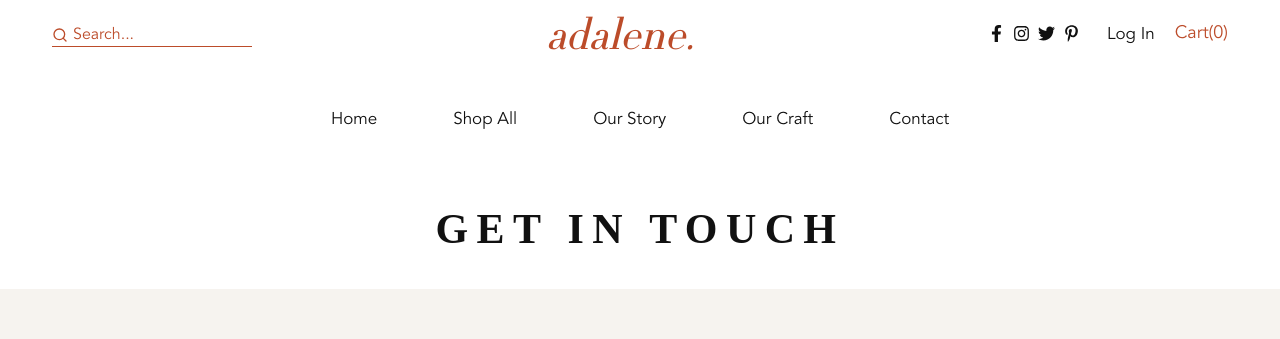
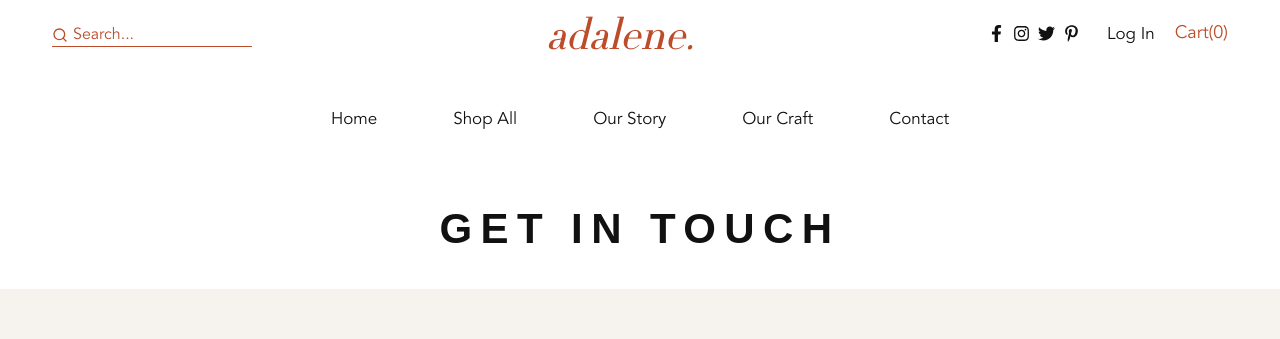
Before and after one commit to ReemZolfakkar/Accessories, a React (Create React App) app: page /Contact in a window 1280 px wide. Shown: the top 339 px of the page. Built offline with nearby package versions, Linux system fonts and the light colour scheme.

Commit message:
fix issue

```diff
--- a/src/Components/Contact/Contact.js
+++ b/src/Components/Contact/Contact.js
@@ -3,7 +3,7 @@ import contact_validate from "../../Functions/Contact_Validate";
 
 function Contact() {
   const [formerrors, setFormErrors] = useState({});
-  const [isSubmit, setisSubmit] = useState(false);
+  const [isSubmit, setisSubmit] = useState(0);
   const [newuser, setNewuser] = useState({
     firstname: "",
     secondname: "",
--- a/src/Styles/Contact.css
+++ b/src/Styles/Contact.css
@@ -6,7 +6,7 @@
 .contact__title {
   background-color: #ffffff;
   color: rgb(17, 17, 17);
-  font-family: poppins-semibold, poppins, -serif;
+  font-family: poppins-semibold, poppins, sans-serif;
   font-size: 42px;
   letter-spacing: 8.4px;
   padding: 40px 0 35px;
```
